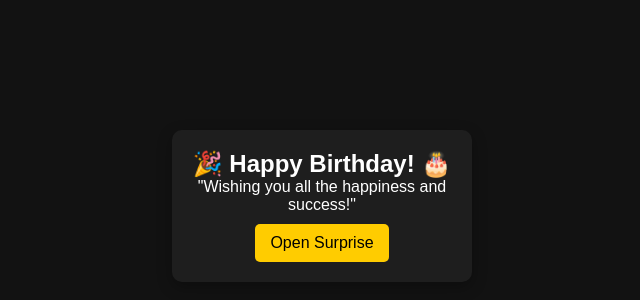
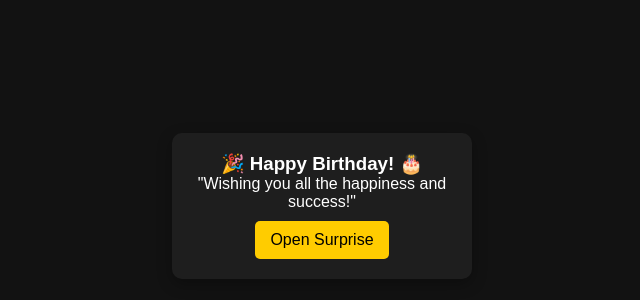
Before and after one commit to SUNIL106-cmd/Bcard, a plain HTML site: page index.html in a window 1280 px wide. Shown: the part 194-494 px from the top of the page, without its empty margins (318-958 px from the left). Drawn offline with Linux system fonts and the light colour scheme.

Commit message:
Initial commit - Bcard

```diff
--- a/index.html
+++ b/index.html
@@ -57,7 +57,7 @@
 </head>
 <body>
     <div class="card">
-        <h2>🎉 Happy Birthday! 🎂</h2>
+        <h3>🎉 Happy Birthday! 🎂</h3>
         <p>"Wishing you all the happiness and success!"</p>
         <img id="birthdayImage" src="shivi1.jpg" alt="Birthday Image">
         <button class="btn" onclick="showImage()">Open Surprise</button>
```
